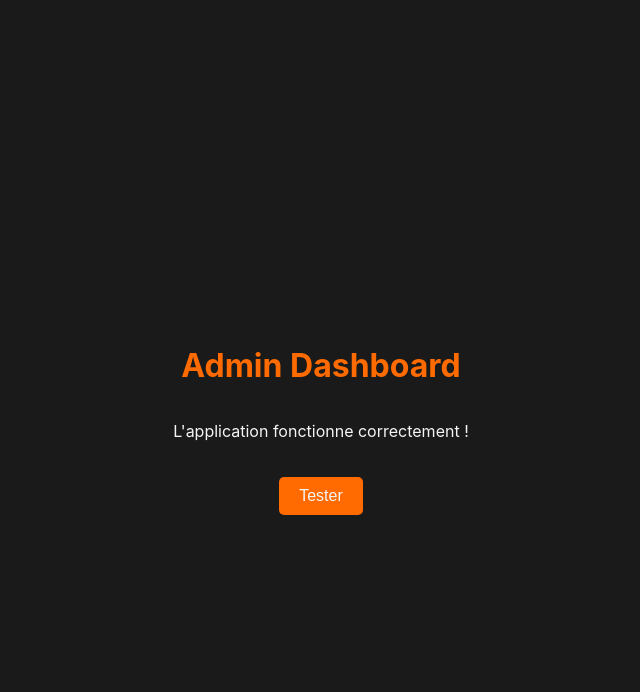
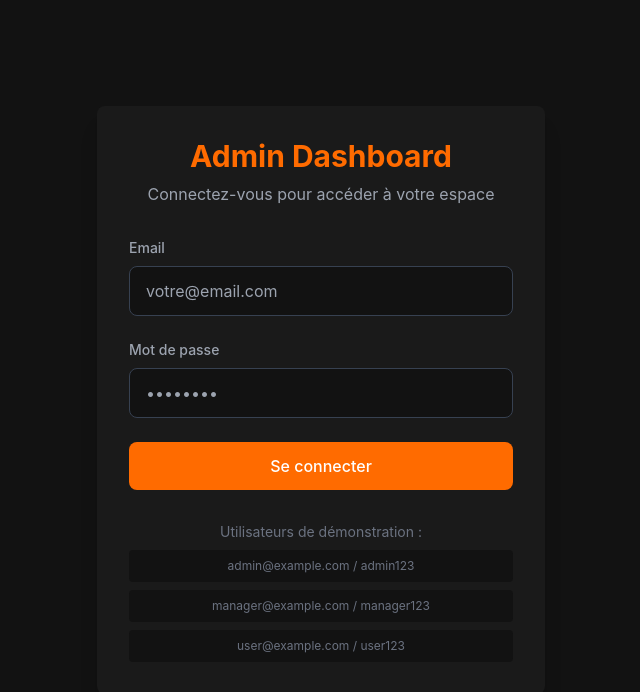
Before and after one commit to Farx1/leoproj, a React (Create React App) app: page /login in a window 1280 px wide. Shown: the top 692 px of the page, without its empty margins (319-959 px from the left). Built offline with nearby package versions, Linux system fonts and the light colour scheme.

Commit message:
helloleo: refactor: Update webpack-dev-server configuration and resolve deprecation warnings

```diff
--- /dev/null
+++ b/config-overrides.js
@@ -0,0 +1,22 @@
+const path = require('path');
+
+module.exports = function override(config, env) {
+  // Mise à jour de la configuration webpack-dev-server
+  if (config.devServer) {
+    // Remplacer onBeforeSetupMiddleware et onAfterSetupMiddleware par setupMiddlewares
+    delete config.devServer.onBeforeSetupMiddleware;
+    delete config.devServer.onAfterSetupMiddleware;
+
+    config.devServer.setupMiddlewares = (middlewares, devServer) => {
+      if (!devServer) {
+        throw new Error('webpack-dev-server is not defined');
+      }
+
+      // Ajouter vos middlewares personnalisés ici si nécessaire
+
+      return middlewares;
+    };
+  }
+
+  return config;
+};
--- a/src/App.js
+++ b/src/App.js
@@ -1,48 +1,44 @@
-import React, { useState } from 'react';
+import React from 'react';
+import { Routes, Route, Navigate } from 'react-router-dom';
+import { useAuth } from './contexts/AuthContext';
+
+// Composants de mise en page
+import Layout from './components/Layout/Layout';
+
+// Pages
+import Login from './pages/Login';
+import Dashboard from './pages/Dashboard';
+import AccessDenied from './pages/AccessDenied';
+
+// Composant de route protégée
+const ProtectedRoute = ({ element, roles = [] }) => {
+  const { currentUser, hasAnyRole } = useAuth();
+
+  // Si l'utilisateur n'est pas authentifié, rediriger vers la page de connexion
+  if (!currentUser) {
+    return <Navigate to="/login" replace />;
+  }
+
+  // Si des rôles sont requis et que l'utilisateur n'a pas les rôles nécessaires
+  if (roles.length > 0 && !hasAnyRole(roles)) {
+    return <Navigate to="/access-denied" replace />;
+  }
+
+  return element;
+};
 
 function App() {
-  const [clicked, setClicked] = useState(false);
+  return (
+    <Routes>
+      <Route path="/login" element={<Login />} />
+      <Route path="/access-denied" element={<AccessDenied />} />
 
-  return (
-    <div style={{
-      textAlign: 'center',
-      backgroundColor: '#1a1a1a',
-      minHeight: '100vh',
-      display: 'flex',
-      flexDirection: 'column',
-      alignItems: 'center',
-      justifyContent: 'center',
-      color: '#f5f5f5',
-      padding: '20px'
-    }}>
-      <h1 style={{ color: '#ff6b00', marginBottom: '20px' }}>Admin Dashboard</h1>
-      <p>L'application fonctionne correctement !</p>
-      {clicked && (
-        <div style={{
-          backgroundColor: '#2a2a2a',
-          padding: '15px',
-          borderRadius: '5px',
-          marginTop: '20px'
-        }}>
-          <p>✅ Tout fonctionne parfaitement !</p>
-        </div>
-      )}
-      <button
-        style={{
-          backgroundColor: '#ff6b00',
-          color: '#f5f5f5',
-          padding: '10px 20px',
-          border: 'none',
-          borderRadius: '5px',
-          fontSize: '16px',
-          cursor: 'pointer',
-          marginTop: '20px'
-        }}
-        onClick={() => setClicked(true)}
-      >
-        Tester
-      </button>
-    </div>
+      <Route path="/" element={<Layout />}>
+        <Route index element={<ProtectedRoute element={<Dashboard />} />} />
+      </Route>
+
+      <Route path="*" element={<Navigate to="/" replace />} />
+    </Routes>
   );
 }
 
--- a/src/components/Dashboard/BarChart.js
+++ b/src/components/Dashboard/BarChart.js
@@ -1,81 +1,3 @@
-import React, { useEffect, useRef } from 'react';
-
-const BarChart = ({ data, title }) => {
-  const canvasRef = useRef(null);
-
-  useEffect(() => {
-    if (!canvasRef.current || !data || data.length === 0) return;
-
-    const canvas = canvasRef.current;
-    const ctx = canvas.getContext('2d');
-    const width = canvas.width;
-    const height = canvas.height;
-    const barWidth = width / data.length - 10;
-    const maxValue = Math.max(...data.map(item => item.value));
-
-    // Clear canvas
-    ctx.clearRect(0, 0, width, height);
-
-    // Draw bars
-    data.forEach((item, index) => {
-      const x = index * (barWidth + 10) + 10;
-      const barHeight = (item.value / maxValue) * (height - 60);
-      const y = height - barHeight - 30;
-
-      // Draw bar
-      const gradient = ctx.createLinearGradient(0, y, 0, height - 30);
-      gradient.addColorStop(0, '#6366f1');
-      gradient.addColorStop(1, '#4f46e5');
-
-      ctx.fillStyle = gradient;
-      ctx.beginPath();
-
-      // Polyfill pour roundRect si non supporté
-      if (ctx.roundRect) {
-        ctx.roundRect(x, y, barWidth, barHeight, 4);
-      } else {
-        // Fallback pour les navigateurs qui ne supportent pas roundRect
-        ctx.moveTo(x + 4, y);
-        ctx.lineTo(x + barWidth - 4, y);
-        ctx.quadraticCurveTo(x + barWidth, y, x + barWidth, y + 4);
-        ctx.lineTo(x + barWidth, y + barHeight - 4);
-        ctx.quadraticCurveTo(x + barWidth, y + barHeight, x + barWidth - 4, y + barHeight);
-        ctx.lineTo(x + 4, y + barHeight);
-        ctx.quadraticCurveTo(x, y + barHeight, x, y + barHeight - 4);
-        ctx.lineTo(x, y + 4);
-        ctx.quadraticCurveTo(x, y, x + 4, y);
-      }
-
-      ctx.fill();
-
-      // Draw value
-      ctx.fillStyle = '#e2e8f0';
-      ctx.font = '10px sans-serif';
-      ctx.textAlign = 'center';
-      ctx.fillText(item.value, x + barWidth / 2, y - 5);
-
-      // Draw label
-      ctx.fillStyle = '#94a3b8';
-      ctx.font = '10px sans-serif';
-      ctx.textAlign = 'center';
-      ctx.fillText(item.label, x + barWidth / 2, height - 10);
-    });
-  }, [data]);
-
-  return (
-    <div className="bg-dark rounded-lg shadow-lg p-6">
-      <h3 className="text-white text-lg font-medium mb-4">{title}</h3>
-      <canvas
-        ref={canvasRef}
-        width="500"
-        height="200"
-        className="w-full h-auto"
-      ></canvas>
-    </div>
-  );
-};
-
-export default BarChart;
 import React, { useRef, useEffect } from 'react';
 
 const BarChart = ({ data }) => {
@@ -134,7 +56,21 @@ const BarChart = ({ data }) => {
       // Dessiner la barre
       ctx.fillStyle = index % 2 === 0 ? barColor : hoverBarColor;
       ctx.beginPath();
-      ctx.roundRect(x, y, barWidth, barHeight, [4, 4, 0, 0]);
+
+      // Polyfill pour roundRect si non supporté
+      if (ctx.roundRect) {
+        ctx.roundRect(x, y, barWidth, barHeight, [4, 4, 0, 0]);
+      } else {
+        // Fallback pour les navigateurs qui ne supportent pas roundRect
+        ctx.moveTo(x + 4, y);
+        ctx.lineTo(x + barWidth - 4, y);
+        ctx.quadraticCurveTo(x + barWidth, y, x + barWidth, y + 4);
+        ctx.lineTo(x + barWidth, y + barHeight);
+        ctx.lineTo(x, y + barHeight);
+        ctx.lineTo(x, y + 4);
+        ctx.quadraticCurveTo(x, y, x + 4, y);
+      }
+
       ctx.fill();
 
       // Étiquettes de l'axe X
--- a/src/components/Layout/Sidebar.js
+++ b/src/components/Layout/Sidebar.js
@@ -1,79 +1,3 @@
-import React from 'react';
-import { NavLink } from 'react-router-dom';
-import { useAuth } from '../../contexts/AuthContext';
-
-const Sidebar = () => {
-  const { currentUser, hasAnyRole, logout } = useAuth();
-
-  const menuItems = [
-    { name: 'Dashboard', path: '/', icon: 'dashboard', roles: [] }, // Accessible à tous
-    { name: 'Employés', path: '/employees', icon: 'group', roles: ['admin', 'manager'] },
-    { name: 'Emails', path: '/emails', icon: 'email', roles: ['admin', 'user'] },
-    { name: 'Fichiers', path: '/files', icon: 'folder', roles: ['admin', 'user'] },
-    { name: 'Paramètres', path: '/settings', icon: 'settings', roles: ['admin'] },
-  ];
-
-  // Filtrer les éléments du menu en fonction des rôles de l'utilisateur
-  const filteredMenuItems = menuItems.filter(item =>
-    item.roles.length === 0 || hasAnyRole(item.roles)
-  );
-
-  return (
-    <div className="w-64 bg-dark h-full flex flex-col">
-      {/* Logo et titre */}
-      <div className="p-4 border-b border-gray-800">
-        <h1 className="text-xl font-bold text-white">Admin Dashboard</h1>
-      </div>
-
-      {/* Informations utilisateur */}
-      <div className="p-4 border-b border-gray-800 flex items-center">
-        <div className="w-10 h-10 rounded-full bg-primary flex items-center justify-center text-white">
-          {currentUser?.name?.charAt(0) || 'U'}
-        </div>
-        <div className="ml-3">
-          <p className="text-white font-medium">{currentUser?.name || 'Utilisateur'}</p>
-          <p className="text-gray-500 text-sm">{currentUser?.roles?.join(', ') || 'Aucun rôle'}</p>
-        </div>
-      </div>
-
-      {/* Menu de navigation */}
-      <nav className="flex-1 overflow-y-auto py-4">
-        <ul className="space-y-2 px-2">
-          {filteredMenuItems.map((item) => (
-            <li key={item.path}>
-              <NavLink
-                to={item.path}
-                className={({ isActive }) =>
-                  `flex items-center p-3 rounded-lg transition-colors ${
-                    isActive
-                      ? 'bg-primary text-white'
-                      : 'text-gray-400 hover:bg-dark-lighter hover:text-white'
-                  }`
-                }
-              >
-                <span className="material-icons mr-3">{item.icon}</span>
-                {item.name}
-              </NavLink>
-            </li>
-          ))}
-        </ul>
-      </nav>
-
-      {/* Bouton de déconnexion */}
-      <div className="p-4 border-t border-gray-800">
-        <button
-          onClick={logout}
-          className="flex items-center w-full p-3 rounded-lg text-gray-400 hover:bg-dark-lighter hover:text-white transition-colors"
-        >
-          <span className="material-icons mr-3">logout</span>
-          Déconnexion
-        </button>
-      </div>
-    </div>
-  );
-};
-
-export default Sidebar;
 import React, { useState } from 'react';
 import { Link, useLocation, useNavigate } from 'react-router-dom';
 import { useAuth } from '../../contexts/AuthContext';
--- a/src/index.css
+++ b/src/index.css
@@ -9,12 +9,38 @@ body {
     sans-serif;
   -webkit-font-smoothing: antialiased;
   -moz-osx-font-smoothing: grayscale;
+  background-color: #121212;
+  color: #f5f5f5;
 }
 
-:root {
-  --primary: #ff6b00;
-  --primary-dark: #e05e00;
-  --dark: #1a1a1a;
-  --darker: #121212;
-  --light: #f5f5f5;
+code {
+  font-family: source-code-pro, Menlo, Monaco, Consolas, 'Courier New',
+    monospace;
 }
+
+/* Styles personnalisés */
+.sidebar-link {
+  @apply flex items-center gap-3 px-4 py-3 rounded-lg transition-colors;
+}
+
+.sidebar-link:hover {
+  @apply bg-dark text-primary;
+}
+
+.sidebar-link.active {
+  @apply bg-primary text-white;
+}
+
+.card-dashboard {
+  @apply bg-dark rounded-lg shadow-lg p-6 hover:border-primary border border-transparent transition-colors;
+}
+
+/* Animation pour les cartes */
+@keyframes fadeIn {
+  from { opacity: 0; transform: translateY(10px); }
+  to { opacity: 1; transform: translateY(0); }
+}
+
+.animate-fade-in {
+  animation: fadeIn 0.5s ease-out forwards;
+}
--- a/src/index.js
+++ b/src/index.js
@@ -1,10 +1,17 @@
 import React from 'react';
 import ReactDOM from 'react-dom/client';
+import { BrowserRouter } from 'react-router-dom';
+import './index.css';
 import App from './App';
+import { AuthProvider } from './contexts/AuthContext';
 
 const root = ReactDOM.createRoot(document.getElementById('root'));
 root.render(
   <React.StrictMode>
-    <App />
+    <BrowserRouter>
+      <AuthProvider>
+        <App />
+      </AuthProvider>
+    </BrowserRouter>
   </React.StrictMode>
 );
```
Also changed, not shown: package.json (+16 -7 lines).
